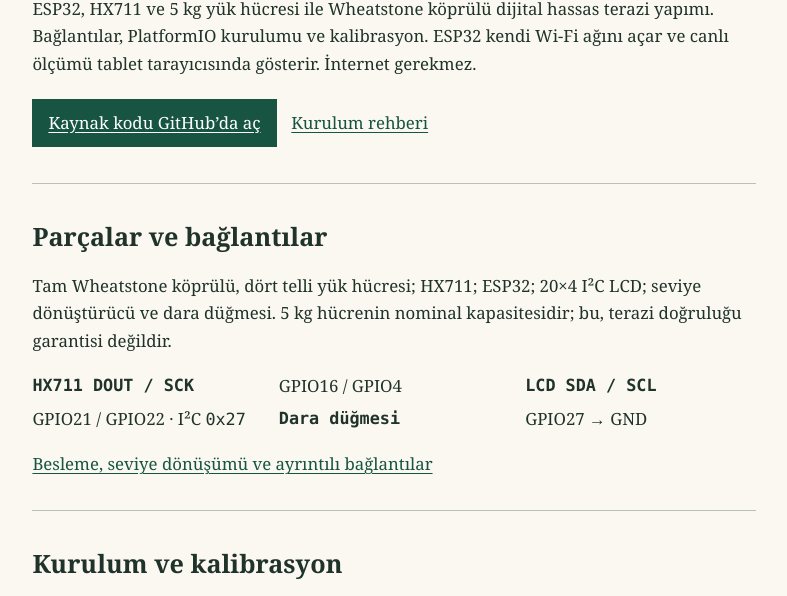
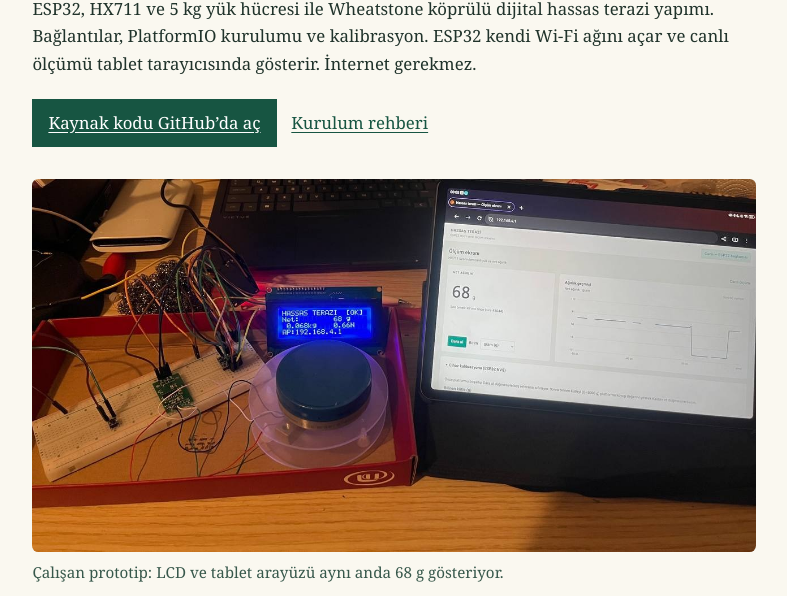
Before and after one commit to contvar04/esp32-hassas-terazi, a plain HTML site: page docs/index.html in a window 1280 px wide. Shown: the part 354-950 px from the top of the page, without its empty margins (246-1033 px from the left). Drawn offline with Linux system fonts and the light colour scheme.

Commit message:
68 gram tartım fotoğrafını proje rehberlerine ekle

```diff
--- a/docs/index.html
+++ b/docs/index.html
@@ -18,6 +18,10 @@
 <h1>Wheatstone Köprülü Hassas Terazi Yapımı: ESP32 ve HX711</h1>
 <p>ESP32, HX711 ve 5 kg yük hücresi ile Wheatstone köprülü dijital hassas terazi yapımı. Bağlantılar, PlatformIO kurulumu ve kalibrasyon. ESP32 kendi Wi-Fi ağını açar ve canlı ölçümü tablet tarayıcısında gösterir. İnternet gerekmez.</p>
 <p><a class="button" href="https://github.com/contvar04/esp32-hassas-terazi">Kaynak kodu GitHub’da aç</a> <a href="https://github.com/contvar04/esp32-hassas-terazi/blob/main/README.md">Kurulum rehberi</a></p>
+<figure class="prototype">
+<img src="assets/prototype-68g.jpg" width="1280" height="660" alt="Tartım platformu ve devre; LCD ile tablet aynı anda 68 g gösteriyor.">
+<figcaption>Çalışan prototip: LCD ve tablet arayüzü aynı anda 68 g gösteriyor.</figcaption>
+</figure>
 <section><h2>Parçalar ve bağlantılar</h2>
 <p>Tam Wheatstone köprülü, dört telli yük hücresi; HX711; ESP32; 20×4 I²C LCD; seviye dönüştürücü ve dara düğmesi. 5 kg hücrenin nominal kapasitesidir; bu, terazi doğruluğu garantisi değildir.</p>
 <dl><dt>HX711 DOUT / SCK</dt><dd>GPIO16 / GPIO4</dd><dt>LCD SDA / SCL</dt><dd>GPIO21 / GPIO22 · I²C <code>0x27</code></dd><dt>Dara düğmesi</dt><dd>GPIO27 → GND</dd></dl>
--- a/docs/style.css
+++ b/docs/style.css
@@ -1 +1,2 @@
 *{box-sizing:border-box}body{margin:0;background:#faf8f0;color:#20332b;font:1.05rem/1.65 Georgia,serif}header,main{max-width:48rem;margin:auto;padding:1rem 1.4rem}header{font:1rem/1.5 Arial,sans-serif;border-bottom:1px solid #b8c2b8}h1,h2{line-height:1.15;text-wrap:balance}h1{font-size:clamp(2rem,5vw,3.4rem);margin:.4em 0}h2{margin-top:1.5em}a{color:#175542;text-underline-offset:.18em}a:focus-visible{outline:2px solid #175542;outline-offset:4px}.label,dt,code{font-family:Consolas,monospace}.label{letter-spacing:.08em;color:#37584b}.button{display:inline-block;margin:.25rem .65rem .25rem 0;padding:.65rem 1rem;background:#175542;color:#fff}.button:focus-visible{outline-offset:4px}section{border-top:1px solid #b8c2b8;margin-top:2rem}dl{display:grid;grid-template-columns:repeat(auto-fit,minmax(12rem,1fr));gap:.35rem 1rem}dt{font-weight:bold}dd{margin:0}li{margin:.4rem 0}code{overflow-wrap:anywhere}
+.prototype{margin:1.75rem 0}.prototype img{display:block;width:100%;height:auto;border-radius:.4rem}.prototype figcaption{margin-top:.5rem;color:#37584b;font-size:.95rem}
```
Also changed, not shown: docs/en/index.html (+4 -0 lines), docs/assets/prototype-68g.jpg (added), 2 other files.
